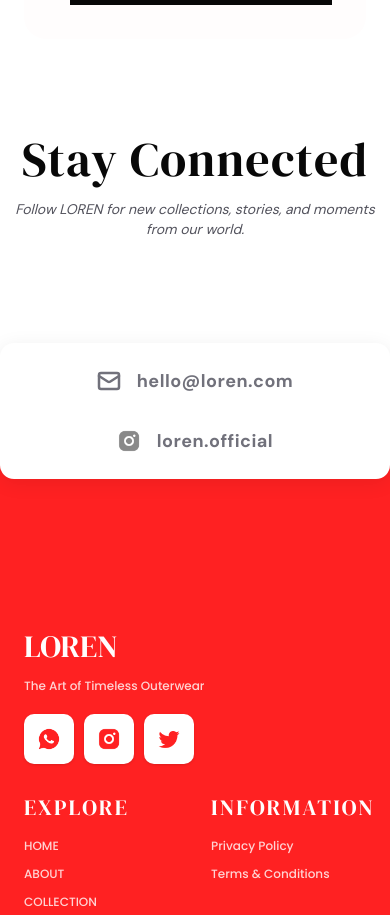
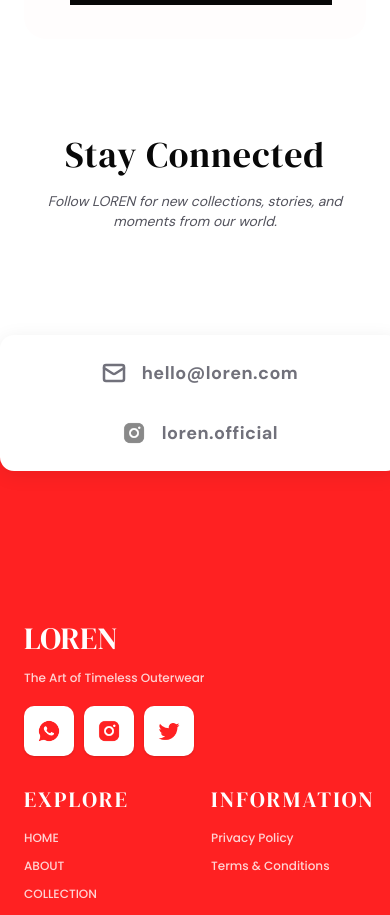
Before and after one commit to willgregorry/loren, a Next.js app: page /contact in a window 390 px wide. Shown: the part 1640-2555 px from the top of the page. Built offline with nearby package versions, Linux system fonts and the light colour scheme; a web font is replaced by a local one.

Commit message:
fix: fix section width

```diff
--- a/src/components/sections/contact/ContactForm.tsx
+++ b/src/components/sections/contact/ContactForm.tsx
@@ -86,10 +86,10 @@ export default function ContactForm() {
 
 
       <div className="relative mt-24 flex w-full flex-col items-center justify-center text-center">
-        <h2 className="mb-4 font-dmSerifDisplay text-5xl tracking-wide text-loren-black md:text-6xl lg:text-[72px]">
+        <h2 className="mb-4 px-6 font-dmSerifDisplay text-4xl tracking-wide text-loren-black md:text-6xl lg:text-[72px]">
           Stay Connected
         </h2>
-        <p className="mb-16 font-sans text-sm italic text-zinc-600 md:text-base">
+        <p className="mb-16 font-sans text-sm italic text-zinc-600 md:text-base px-6">
           Follow LOREN for new collections, stories, and moments from our world.
         </p>
 
@@ -97,7 +97,7 @@ export default function ContactForm() {
         <div className="relative w-full py-10">
           <div className="absolute bottom-0 left-0 top-1/2 w-full bg-loren-primary"></div>
 
-          <div className="relative z-10 mx-auto flex max-w-[600px] flex-col items-center justify-center gap-8 rounded-xl bg-white px-8 py-6 shadow-[0px_4px_20px_rgba(0,0,0,0.08)] md:flex-row md:gap-16 lg:px-16 lg:py-8">
+          <div className="relative z-10 mx-auto flex w-[400px] md:w-[600px] flex-col items-center justify-center gap-8 rounded-xl bg-white px-8 py-6 shadow-[0px_4px_20px_rgba(0,0,0,0.08)] md:flex-row md:gap-16 lg:px-16 lg:py-8">
             <div className="flex items-center gap-4 text-zinc-500">
               <Mail className="h-6 w-6" strokeWidth={2.5} />
               <span className="font-sans text-lg font-bold tracking-wide">hello@loren.com</span>
```
